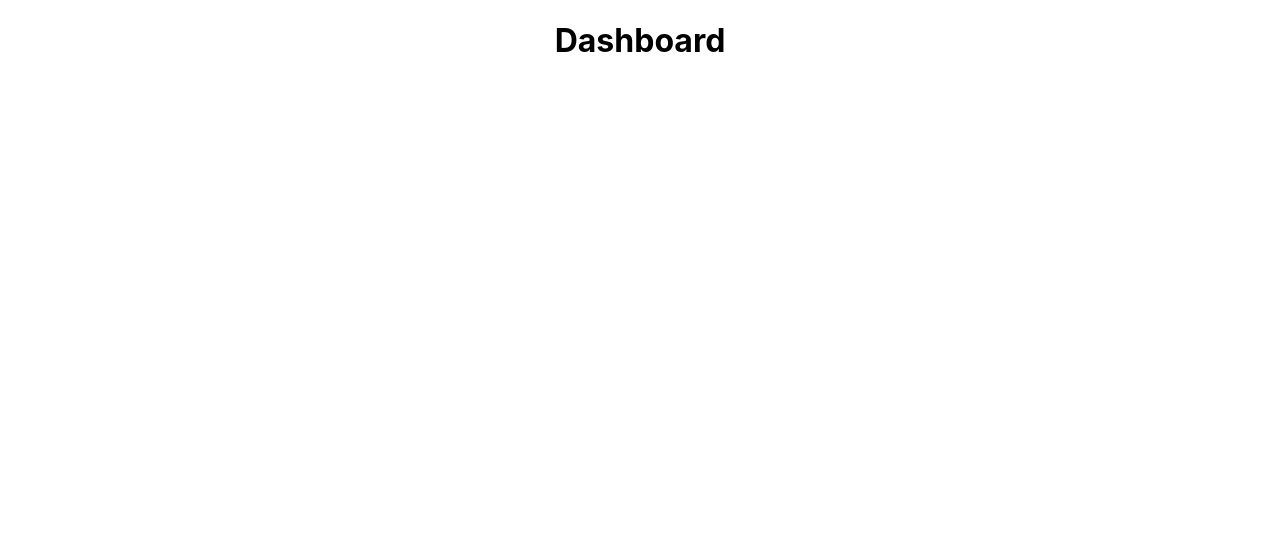
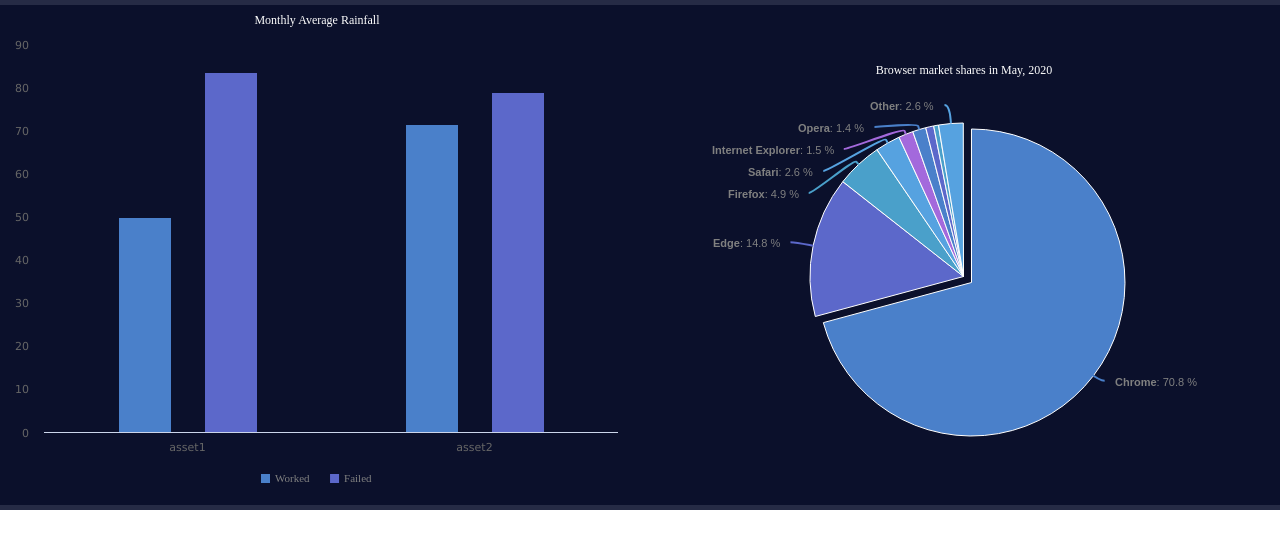
Before and after one commit to tanvi-pai/chatbot, a React (Create React App) app: page /dashboard in a window 1280 px wide. Shown: the top 548 px of the page. Built offline with nearby package versions, Linux system fonts and the light colour scheme.

Commit message:
dashboard ui

```diff
--- a/package.json
+++ b/package.json
@@ -6,7 +6,12 @@
     "@testing-library/jest-dom": "^5.16.5",
     "@testing-library/react": "^13.4.0",
     "@testing-library/user-event": "^13.5.0",
+    "axios": "^1.2.2",
+    "bootstrap": "^5.2.3",
+    "highcharts": "^10.3.2",
+    "highcharts-react-official": "^3.1.0",
     "react": "^18.2.0",
+    "react-bootstrap": "^2.7.0",
     "react-dom": "^18.2.0",
     "react-router-dom": "^6.6.2",
     "react-scripts": "5.0.1",
--- a/src/App.css
+++ b/src/App.css
@@ -36,3 +36,9 @@
     transform: rotate(360deg);
   }
 }
+
+.dashboard-container {
+  border: 5px solid #262b45;
+  background-color: #0b102b;
+  align-items: center;
+}
--- a/src/Chatbot/chatbot.js
+++ /dev/null
@@ -1,7 +0,0 @@
-import React from "react";
-
-const Chatbot = () => {
-  return <h1>Chatbot</h1>;
-};
-
-export default Chatbot;
--- /dev/null
+++ b/src/Chatbot/chatbot.jsx
@@ -0,0 +1,20 @@
+import axios from "axios";
+import React, { useEffect } from "react";
+import { Table, Col, Stack } from "react-bootstrap";
+import Dashboard from "../Dashboard/dashboard";
+
+const Chatbot = () => {
+
+  useEffect(() => {
+    axios.get("http://192.168.9.83:5000/wpc").then((response) => {
+      console.log("resppp", response)
+    })
+  })
+
+
+  return <div>
+
+  </div>
+};
+
+export default Chatbot;
--- a/src/Dashboard/dashboard.js
+++ /dev/null
@@ -1,7 +0,0 @@
-import React from "react";
-
-const Dashboard = () => {
-  return <h1>Dashboard</h1>;
-};
-
-export default Dashboard;
--- /dev/null
+++ b/src/Dashboard/dashboard.jsx
@@ -0,0 +1,76 @@
+import React from "react";
+import { Container, Stack, Row, Col, Table } from "react-bootstrap";
+import Barchart from "../charts/Barchart/barchart";
+import Piechart from "../charts/Piechart/piechart";
+
+const Dashboard = () => {
+
+  const data = [{
+    name: 'Worked',
+    data: [49.9, 71.5]
+
+}, {
+    name: 'Failed',
+    data: [83.6, 78.8]
+
+}]
+
+const categories = ["asset1", "asset2"]
+
+
+const piechart = [{
+  name: 'Brands',
+  colorByPoint: true,
+  data: [{
+      name: 'Chrome',
+      y: 70.67,
+      sliced: true,
+      selected: true
+  }, {
+      name: 'Edge',
+      y: 14.77
+  },  {
+      name: 'Firefox',
+      y: 4.86
+  }, {
+      name: 'Safari',
+      y: 2.63
+  }, {
+      name: 'Internet Explorer',
+      y: 1.53
+  },  {
+      name: 'Opera',
+      y: 1.40
+  }, {
+      name: 'Sogou Explorer',
+      y: 0.84
+  }, {
+      name: 'QQ',
+      y: 0.51
+  }, {
+      name: 'Other',
+      y: 2.6
+  }]
+}]
+
+const colors = [
+  "#4A80CA",
+  "#5C68CA",
+  "#4AA0CA",
+  "#56A2E0",
+  "#A369DC",
+];
+
+  return (
+    <Row className="dashboard-container">
+      <Col xs={6}>
+      <Barchart seriesData={data} colors={colors} categories={categories} legends={true}/>
+      </Col>
+      <Col xs={6}>
+      <Piechart seriesData={piechart} colors={colors} />
+      </Col>
+    </Row>
+  )
+};
+
+export default Dashboard;
--- /dev/null
+++ b/src/charts/Barchart/barchart.jsx
@@ -0,0 +1,101 @@
+import React, { useEffect, useState } from "react";
+import Highcharts from "highcharts/highstock";
+import HighchartsReact from "highcharts-react-official";
+
+const Barchart = (props) => {
+
+  const [chartOptions, setChartOptions] = useState({
+    chart: {
+      backgroundColor: "transparent",
+      height: props.height,
+    },
+    title: { text: "" },
+    credits: {
+      enabled: false,
+    },
+  });
+
+  useEffect(() => {
+    setChartData(props.seriesData);
+  }, [props.seriesData]);
+
+const setChartData = (data) => {
+  const options = {
+    chart: {
+      type: 'column',
+      backgroundColor: "transparent",
+      height: 500,
+      border: "0",
+      spacing: [10, 10, 15, 10],
+  },
+  colors: props.colors,
+      credits: {
+        enabled: false
+      },
+      lang: {
+        thousandsSep: "\u002C",
+        noData: "No data to display"
+      },
+  title: {
+      text: 'Monthly Average Rainfall',
+      align: "center",
+        style: {
+          color: "#FFFFFF",
+          fontSize: "12px",
+          fontFamily: "MatterMedium"
+        }
+  },
+  subtitle: {
+      text: props.subtitle ?? ""
+  },
+  xAxis: {
+      categories: props.categories,
+      crosshair: true
+  },
+  yAxis: {
+      min: 0,
+      title: {
+        enabled: props.yAxisTitle ? true : false,
+        text: 'Rainfall (mm)'
+      },
+      gridLineColor: "transparent",
+        gridLineWidth: 0,
+        lineWidth: 0,
+  },
+  tooltip: {
+      headerFormat: '<span style="font-size:10px">{point.key}</span><table>',
+      pointFormat: '<tr><td style="color:{series.color};padding:0">{series.name}: </td>' +
+          '<td style="padding:0"><b>{point.y:.1f} mm</b></td></tr>',
+      footerFormat: '</table>',
+      shared: true,
+      useHTML: true
+  },
+  legend: {
+    enabled: props.legends,
+    symbolHeight: 9,
+    symbolWidth: 9,
+    symbolRadius: 0,
+    itemStyle: {
+      color: "grey",
+      fontSize: "11px",
+      fontWeight: "normal",
+      fontFamily: "MatterMedium"
+    }
+  },
+  plotOptions: {
+      column: {
+          pointPadding: 0.2,
+          borderWidth: 0
+      }
+  },
+  series: props.seriesData
+}
+
+  setChartOptions(options);
+}
+
+
+  return <HighchartsReact options={chartOptions} highcharts={Highcharts} />;
+};
+
+export default Barchart;
--- /dev/null
+++ b/src/charts/Piechart/piechart.jsx
@@ -0,0 +1,85 @@
+import React, { useEffect, useState } from "react";
+import Highcharts from "highcharts/highstock";
+import HighchartsReact from "highcharts-react-official";
+
+const Piechart = (props) => {
+
+  const [chartOptions, setChartOptions] = useState({
+    chart: {
+      backgroundColor: "transparent",
+      height: props.height,
+    },
+    title: { text: "" },
+    credits: {
+      enabled: false,
+    },
+  });
+
+  useEffect(() => {
+    setChartData(props.seriesData);
+  }, [props.seriesData]);
+
+const setChartData = (data) => {
+  const options = {
+    chart: {
+        plotBackgroundColor: null,
+        plotBorderWidth: null,
+        plotShadow: false,
+        type: 'pie'
+    },
+    colors: props.colors,
+      credits: {
+        enabled: false
+      },
+      lang: {
+        thousandsSep: "\u002C",
+        noData: "No data to display"
+      },
+    title: {
+        text: 'Browser market shares in May, 2020',
+        align: "center",
+        style: {
+          color: "#FFFFFF",
+          fontSize: "12px",
+          fontFamily: "MatterMedium"
+        }
+    },
+    tooltip: {
+        pointFormat: '{series.name}: <b>{point.percentage:.1f}%</b>'
+    },
+    accessibility: {
+        point: {
+            valueSuffix: '%'
+        }
+    },
+    plotOptions: {
+        pie: {
+            allowPointSelect: true,
+            cursor: 'pointer',
+            dataLabels: {
+                enabled: true,
+                format: '<b>{point.name}</b>: {point.percentage:.1f} %',
+                distance: 18,
+            connectorWidth: 2,
+                style: {
+                    color:"grey",
+                    fontSize: "11px",
+                    fontFamily: "arial",
+                    fontWeight: "normal",
+                    textOutline: "none",
+                  },
+                  useHTML: true,
+            }
+        }
+    },
+    series: props.seriesData
+}
+
+  setChartOptions(options);
+}
+
+
+  return <HighchartsReact options={chartOptions} highcharts={Highcharts} />;
+};
+
+export default Piechart;
--- a/src/index.js
+++ b/src/index.js
@@ -3,6 +3,7 @@
 import './index.css';
 import App from './App';
 import reportWebVitals from './reportWebVitals';
+import "bootstrap/dist/css/bootstrap.min.css";
 
 const root = ReactDOM.createRoot(document.getElementById('root'));
 root.render(
```
Also changed, not shown: 1 other file (tests, documents, lock files or other folders).
